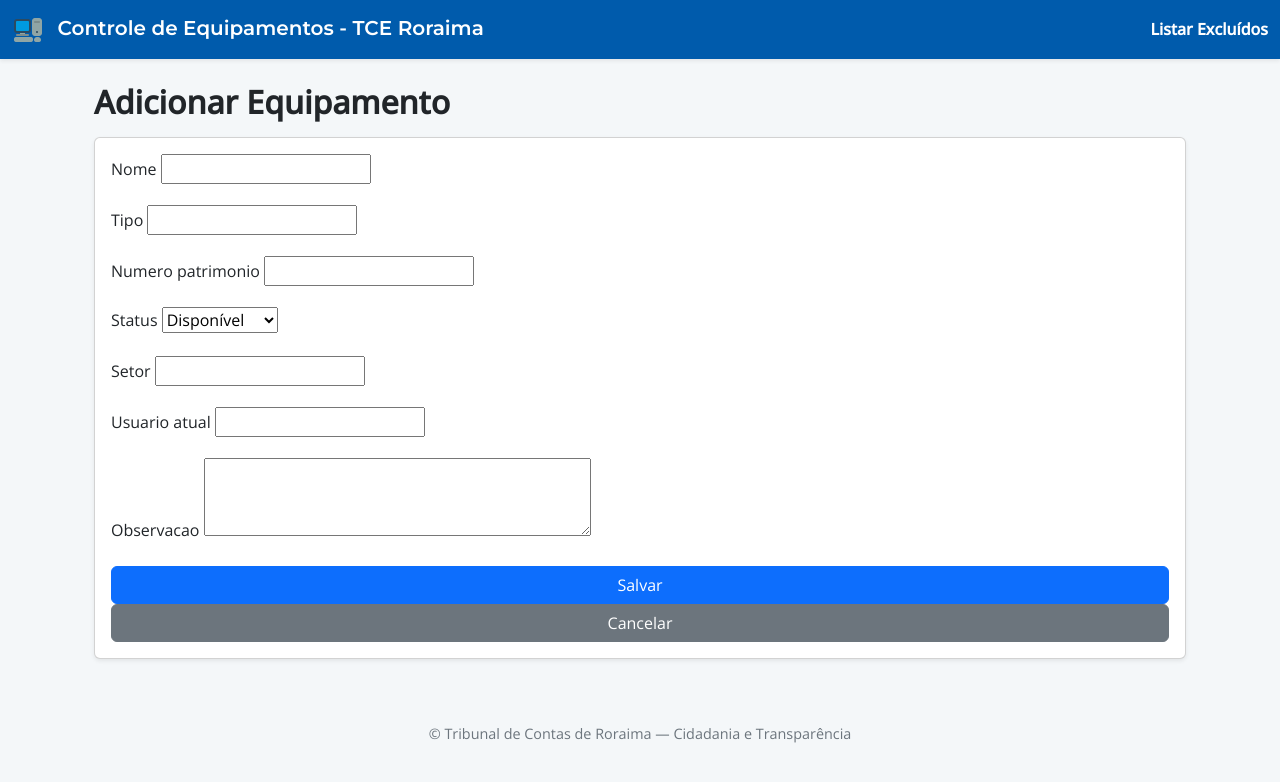
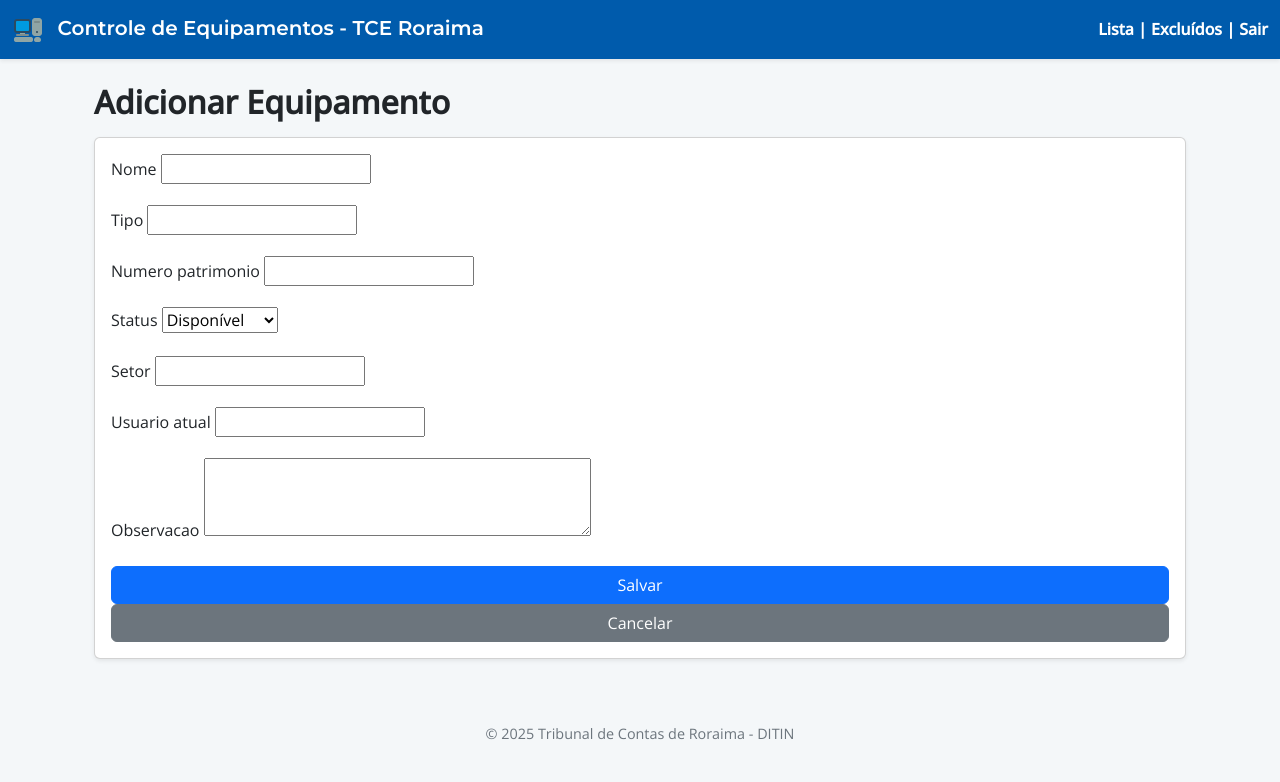
Before and after one commit to BiaAlverne/TCEControleEquipamentos, a Django app: page /equipamentos/adicionar2/ in a window 1280 px wide. Shown: the top 782 px of the page. Run offline with Django 5.2, Linux system fonts and the light colour scheme.

Commit message:
feat: adicionado a função "sair" do sistema

```diff
--- a/equipamentos/forms.py
+++ b/equipamentos/forms.py
@@ -21,3 +21,10 @@ class EquipamentoForm(forms.ModelForm):
         elif Equipamento.objects.filter(numero_patrimonio=numero_patrimonio).exists():
             raise forms.ValidationError("O número de patrimômio não pode ser repetido, mesmo que já esteja excluído!")
         return numero_patrimonio
+
+'''
+Class EnderecoForm(forms.ModelForm):
+    class Meta:
+        model = Endereço
+        fields = ['rua', 'cidade', 'estado', 'cep']
+    '''
--- a/equipamentos/templates/base.html
+++ b/equipamentos/templates/base.html
@@ -15,7 +15,7 @@
   <!-- Ícone -->
   <link rel="icon" href="{% static 'imagens/equipamentos.png' %}" type="image/png">
 
-  <!-- Estilo customizado -->
+  <!-- Link CSS -->
   <link rel="stylesheet" href="{% static 'css/estilo.css' %}">
 </head>
 
@@ -29,8 +29,9 @@
         Controle de Equipamentos - TCE Roraima
       </a>
       <div>
-        <a class="nav-link d-inline text-white fw-semibold" href="{% url 'listar_equipamentos' %}">Listar</a>
-        <a class="nav-link d-inline text-white fw-semibold" href="{% url 'listar_excluidos' %}">Excluídos</a>
+        <a class="nav-link d-inline text-white fw-semibold" href="{% url 'listar_equipamentos' %}">Lista | </a>
+        <a class="nav-link d-inline text-white fw-semibold" href="{% url 'listar_excluidos' %}">Excluídos | </a>
+        <a class="nav-link d-inline text-white fw-semibold" href="{% url 'logout' %}">Sair</a>
       </div>
     </div>
   </nav>
@@ -51,7 +52,7 @@
 
   <!-- Rodapé -->
   <footer class="text-center mt-5 py-3 text-secondary" style="font-size: 0.9rem;">
-    © Tribunal de Contas de Roraima — Cidadania e Transparência
+    © 2025 Tribunal de Contas de Roraima - DITIN
   </footer>
 
   <!-- Bootstrap JS -->
--- a/equipamentos/templates/equipamentos/listar.html
+++ b/equipamentos/templates/equipamentos/listar.html
@@ -40,7 +40,7 @@
     </tbody>
   </table>
 
-  <!-- Navegação de páginas -->
+  <!-- Paginação -->
   <div class="d-flex justify-content-center mt-4">
     <nav aria-label="Navegação de páginas">
       <ul class="pagination">
--- a/equipamentos/urls.py
+++ b/equipamentos/urls.py
@@ -11,6 +11,8 @@ urlpatterns = [
     path('excluidos/', views.listar_excluidos, name='listar_excluidos'),
     path('restaurar/<int:pk>/', views.restaurar_equipamento, name='restaurar_equipamento'), # Estava faltando essa linha pra lista de excluidos funcionar
     path('delete/<int:pk>/', views.delete_equipamento, name='delete_equipamento'),
+    path('logout/', views.logout_view, name='logout'), #Sair do sistema
+
 
 
 ]
--- a/equipamentos/views.py
+++ b/equipamentos/views.py
@@ -5,7 +5,10 @@ from .forms import EquipamentoForm
 from django.contrib.auth import authenticate, login
 from django.contrib.auth.models import User # Importa o modelo User
 from django.contrib.auth.decorators import login_required # Importa o decorador de login
+from django.contrib.auth import logout
 from django.core.paginator import Paginator
+
+
 
 
 # Listar equipamentos excluídos
@@ -96,7 +99,7 @@ def restaurar_equipamento(request, pk):
 @login_required
 def listar_equipamentos(request):
     equipamentos = Equipamento.objects.filter(ativo=True)
-    paginator = Paginator(equipamentos, 2)  # 2 por página
+    paginator = Paginator(equipamentos, 1)  # 2 por página
     page_number = request.GET.get('page')
     page_obj = paginator.get_page(page_number)
 
@@ -149,3 +152,9 @@ def register_view(request):
         return redirect("login")
 
     return render(request, "equipamentos/register.html")
+
+# Sair do sistema
+def logout_view(request):
+    logout(request)
+    return redirect("login")
+    return render(request, 'equipamentos/logout.html')
```
Also changed, not shown: equipamentos/templates/equipamentos/base.html (+5 -4 lines), equipamentos/templates/equipamentos/logout.html (added, +7 -0 lines).
